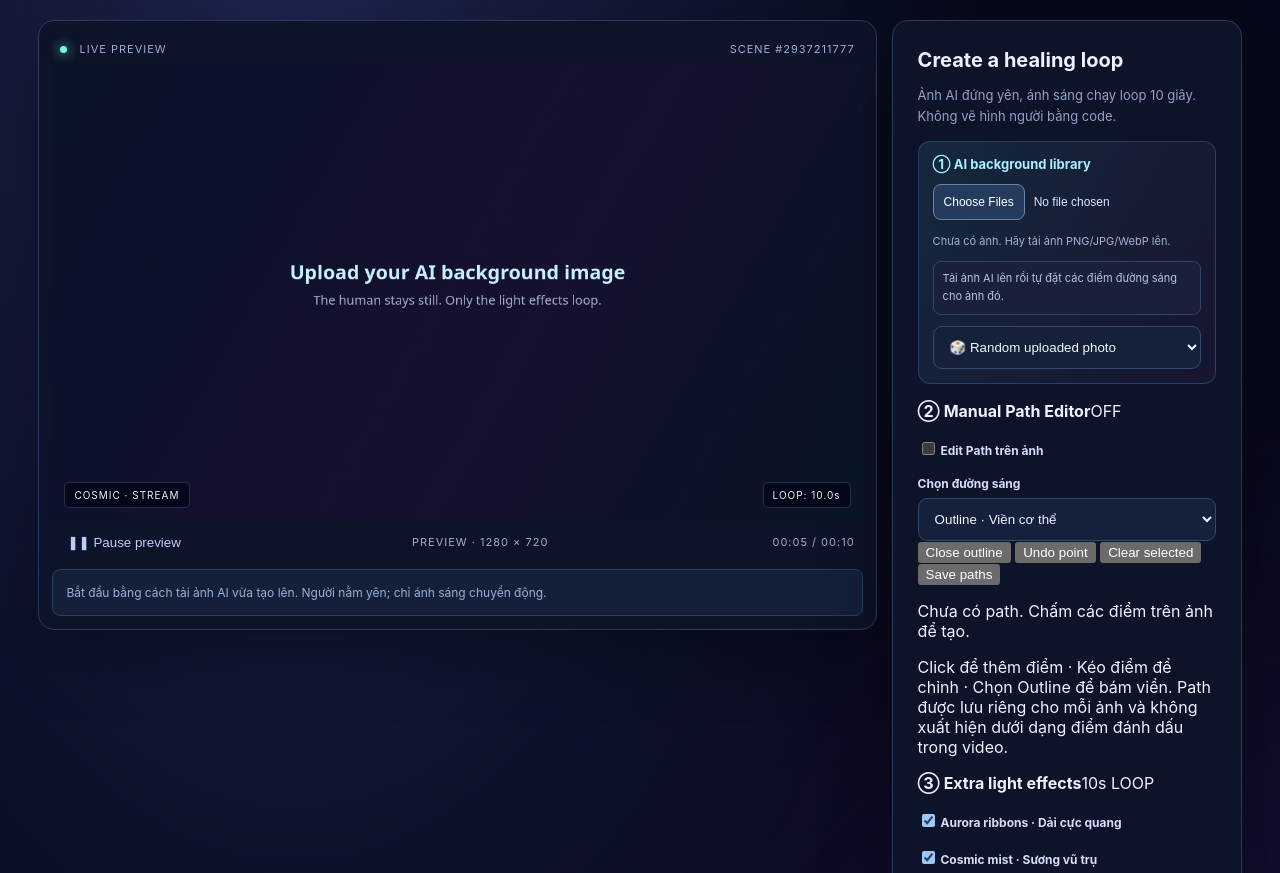
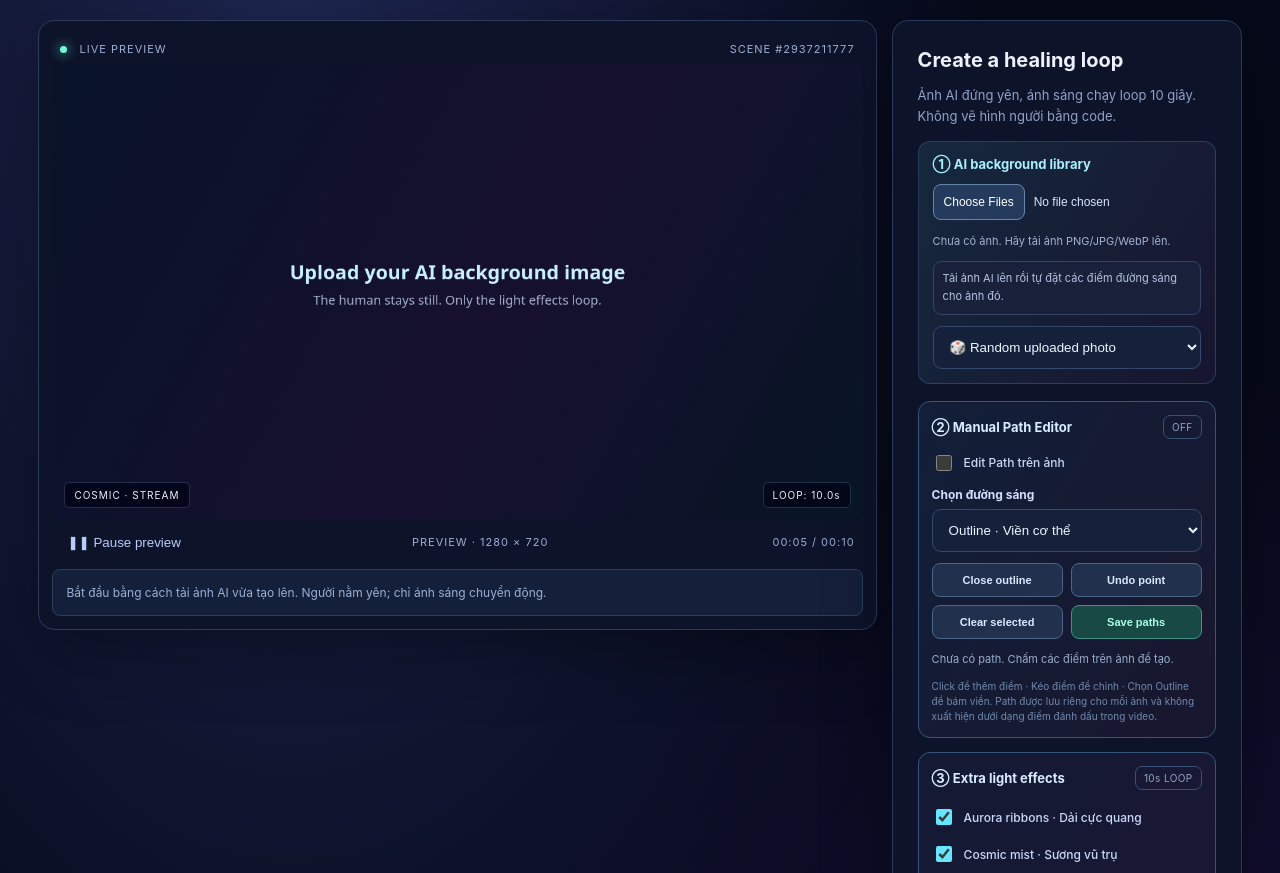
Before and after one commit to kevin4relocate/HealingLoopStudio, a website with bundled scripts: page index.html in a window 1280 px wide. Shown: the part 79-952 px from the top of the page. Built offline with nearby package versions, Linux system fonts and the light colour scheme.

Commit message:
Style manual overlay path editor and extra FX controls

```diff
--- a/src/style.css
+++ b/src/style.css
@@ -10,3 +10,25 @@
 /* Body-following energy path indication */
 .upload-zone .body-status{font-size:11px;line-height:1.6;margin-top:8px;padding:8px 9px;background:#192039;border:1px solid #344464;border-radius:8px;color:#b4c5e2}
 .upload-zone .body-status.active{color:#a3fce5;background:#102e37;border-color:#246e7b}
+
+/* Manual per-image path editor and additional effect toggles. */
+.screen #path-svg{position:absolute;inset:0;width:100%;height:100%;pointer-events:none;touch-action:none;overflow:visible;z-index:3}
+.screen #path-svg.editing{pointer-events:auto;cursor:crosshair}
+.screen #path-svg .path-point{cursor:grab;vector-effect:non-scaling-stroke}
+.screen #path-svg .path-point:active{cursor:grabbing}
+.editor-panel{border:1px solid #36557b;background:linear-gradient(120deg,#121f38,#18162e);border-radius:12px;padding:13px;margin:14px 0}
+.editor-panel .panel-heading{display:flex;justify-content:space-between;align-items:center;margin:0 0 13px;gap:10px}
+.panel-heading strong{font-size:13px;color:#d9edff}
+.panel-heading span{font-size:10px;letter-spacing:.4px;color:#92a6c5;border:1px solid #355176;padding:5px 8px;border-radius:7px}
+.panel-heading span.active{color:#7fffdc;border-color:#368b75;background:#0a3b31}
+.editor-panel .editor-toggle,.editor-panel .fx-check{display:flex;align-items:center;gap:9px;margin:9px 0;color:#cad9fa;font-size:12px;font-weight:500}
+.editor-panel input[type=checkbox]{accent-color:#65e8ff;width:16px;height:16px;flex-shrink:0;cursor:pointer}
+.editor-panel label[for=path-type]{margin-top:13px}
+.editor-actions{display:grid;grid-template-columns:repeat(2,minmax(0,1fr));gap:8px;margin-top:11px}
+.editor-actions button{background:#20304d;color:#dce8ff;border:1px solid #4b6689;border-radius:8px;padding:10px 6px;font-size:11px;font-weight:600;cursor:pointer}
+.editor-actions button.save{background:#194945;border-color:#3e9385;color:#abffe6}
+.editor-actions button:hover{filter:brightness(1.25)}
+.editor-panel p{color:#98adcc;font-size:11px;line-height:1.5;margin:12px 0 0}
+.editor-panel .editor-tip{color:#7189ac;font-size:10px}
+.editor-panel.ambient-panel{background:linear-gradient(120deg,#131a34,#1b1733)}
+.editor-panel.ambient-panel .fx-check{padding:3px 0}
```
